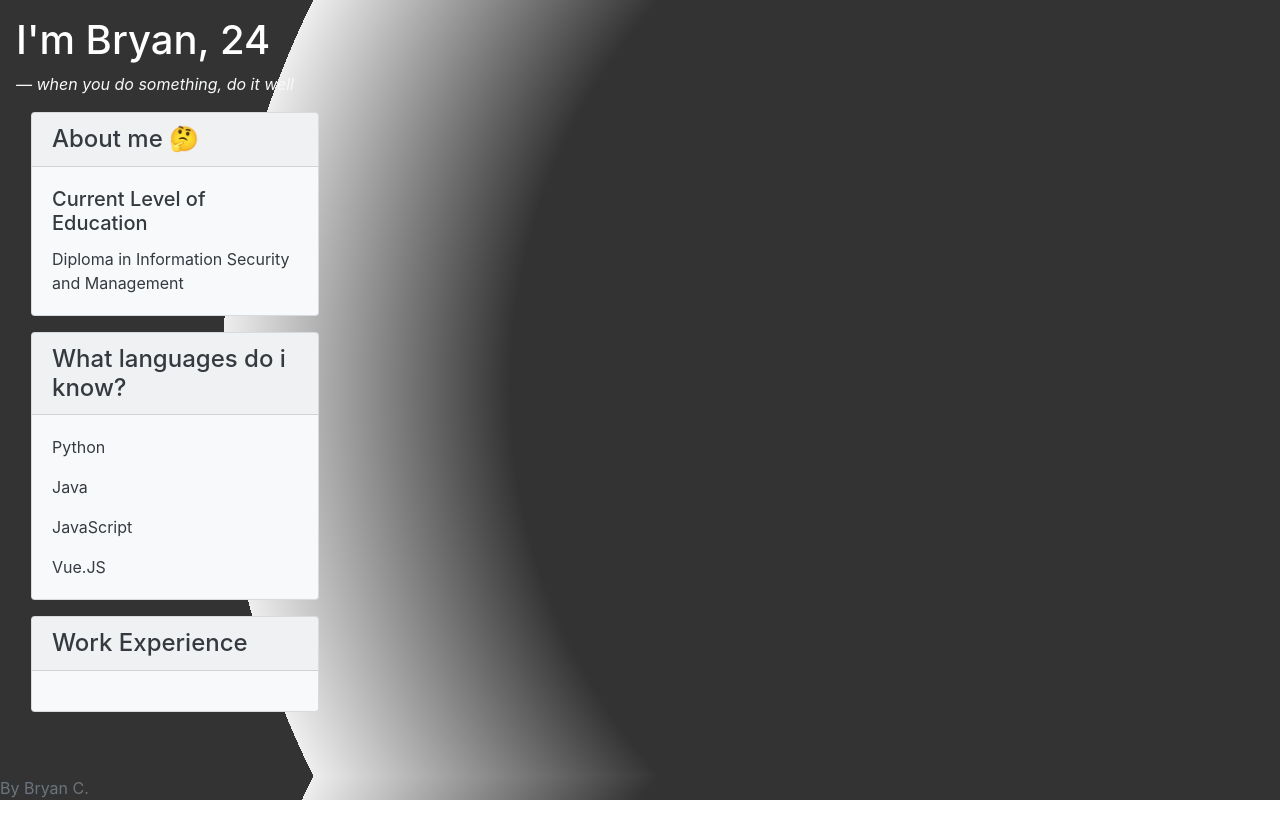
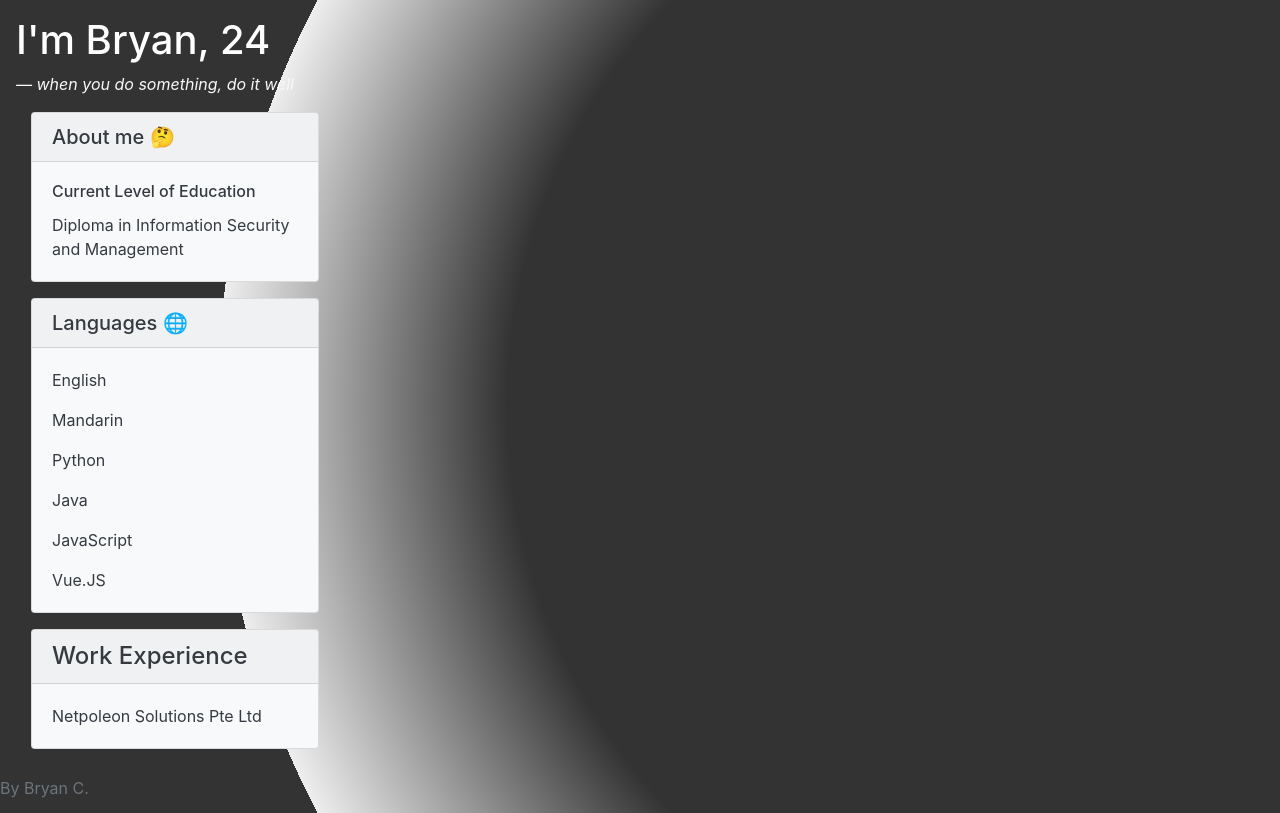
Before and after one commit to bryan-cty/about, a plain HTML site: page index.html in a window 1280 px wide. Drawn offline with nearby package versions, Linux system fonts and the light colour scheme.

Commit message:
updated info

```diff
--- a/index.html
+++ b/index.html
@@ -40,9 +40,9 @@
     <div class="row row-cols-1 row-cols-md-3 mx-auto">
       <div class="col mb-4">
         <div class="card text-dark bg-light mb-3" style="max-width: 18rem;">
-          <h4 class="card-header">About me 🤔</h4>
+          <h5 class="card-header">About me 🤔</h5>
             <div class="card-body">
-            <h5 class="card-title">Current Level of Education</h5>
+            <h6 class="card-title">Current Level of Education</h6>
             <p class="card-text">Diploma in Information Security and Management</p>
           </div>
         </div>
@@ -53,8 +53,10 @@
               </div>
           </div> -->
            <div class="card text-dark bg-light mb-3" style="max-width: 18rem;">
-            <h4 class="card-header">What languages do i know?</h4>
+            <h5 class="card-header">Languages 🌐</h5>
                 <div class="card-body">
+                <p class="card-text">English</p>
+                <p class="card-text">Mandarin</p>
                 <p class="card-text">Python</p>
                 <p class="card-text">Java</p>
                 <p class="card-text">JavaScript</p>
@@ -64,7 +66,7 @@
           <div class="card text-dark bg-light mb-3" style="max-width: 18rem;">
               <h4 class="card-header">Work Experience</h4>
                 <div class="card-body">
-                <p class="card-text"></p>
+                <p class="card-text">Netpoleon Solutions Pte Ltd</p>
               </div>
           </div>
        <!-- <div class="card text-dark bg-light mb-3" style="max-width: 18rem;">
```
